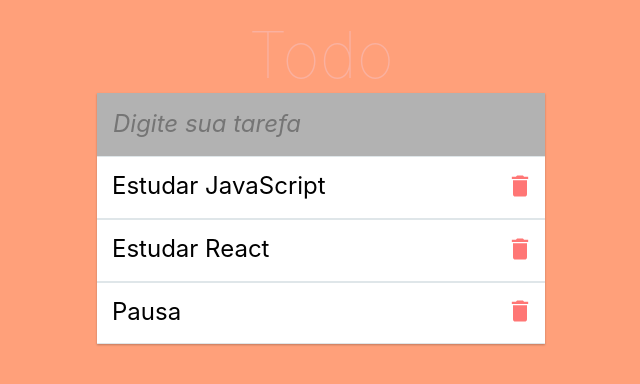
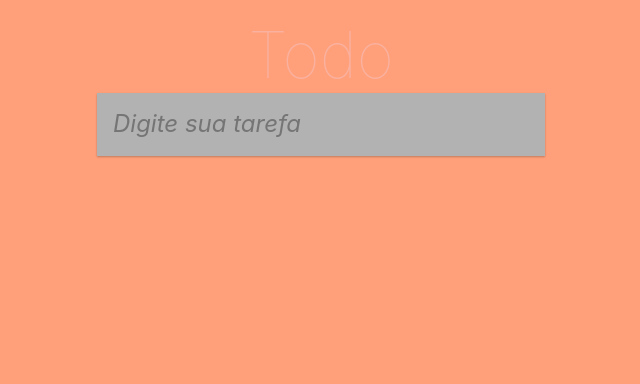
Before and after one commit to Re-Santos/todo-list, a React (Create React App) app: page / in a window 1280 px wide. Shown: the top 384 px of the page, without its empty margins (319-959 px from the left). Built offline with nearby package versions, Linux system fonts and the light colour scheme.

Commit message:
Inclui novas tarefas

```diff
--- a/src/App.js
+++ b/src/App.js
@@ -15,7 +15,7 @@ const App = () => {
     { id: 3, title: 'Pausa', checked: false},
   ]; //criando a lista de tarefas 1b (após criar, popular em use states em 1a)
 
-  const [todos, ]= useState(initialTodos) //Criando a lista de tarefas 1a
+  const [todos, setTodos ]= useState([]) //Criando a lista de tarefas 1a [initialTodos], com o progresso do código, foi trocado o array inicial, por um vazio.
   const [value, setValue]= useState('');
 
 
@@ -24,8 +24,14 @@ const App = () => {
   };
 
    // Por causa da função erase, quando digita algo no 'todo' da tarefa, ele envia e limpa o 'todo'.
-  const submit = () =>{
+  const submit = () => {
     console.log('submit', value);
+    setTodos([...todos,
+      { id: new Date().getTime(), //gera um id diferente
+        title: value,
+        checked: false
+      }]);
+
     erase();
   };
 
@@ -58,6 +64,8 @@ const App = () => {
         onChange={onChange}
         onKeyDown={onKeyDown}
         />
+
+        {/* cria ul da lista de tarefas e renderiza com o map 1c */}
         <ul className="todo-list">
           {todos.map((todo)=>(
             //cada elemento dentro do array, tem que ter o seu key, é o que diferencia esse elemento dos outros
```
